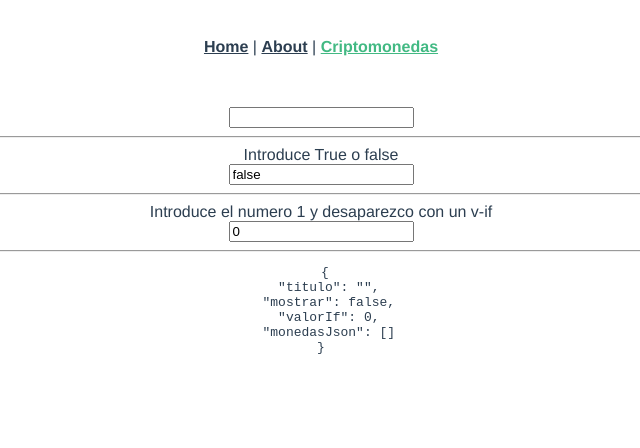
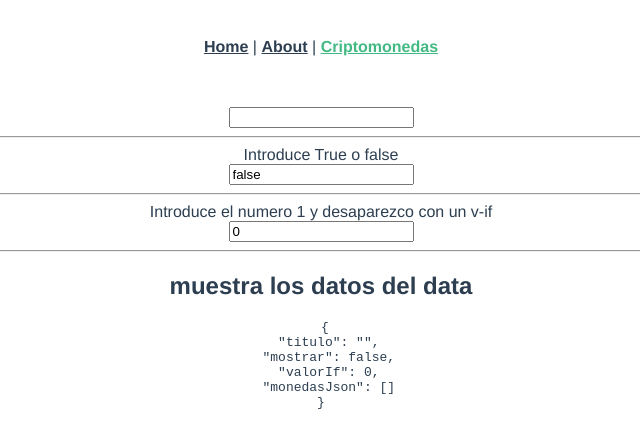
Before and after one commit to NachoRV/vue-vuex-js, a Vue app: page /criptomonedas in a window 1280 px wide. Shown: the top 448 px of the page, without its empty margins (319-959 px from the left). Built offline with nearby package versions, Linux system fonts and the light colour scheme; no server answers.

Commit message:
Apuntes 1.1

```diff
--- a/src/views/criptomonedas.vue
+++ b/src/views/criptomonedas.vue
@@ -17,6 +17,7 @@
     <input type="number" v-model="valorIf"><br><hr>
 
     <!-- muestra el valor de Data -->
+    <h2>muestra los datos del data</h2>
     <pre> {{ $data }}</pre>
   </div>
 </template>
```
